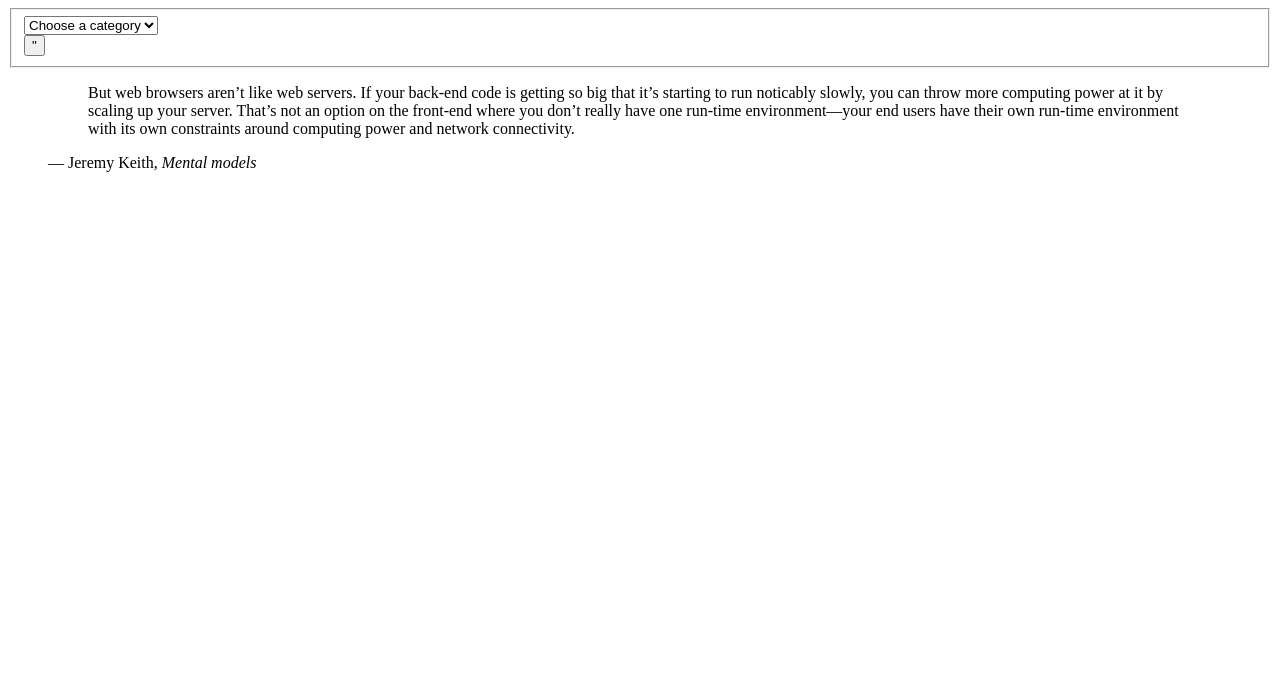
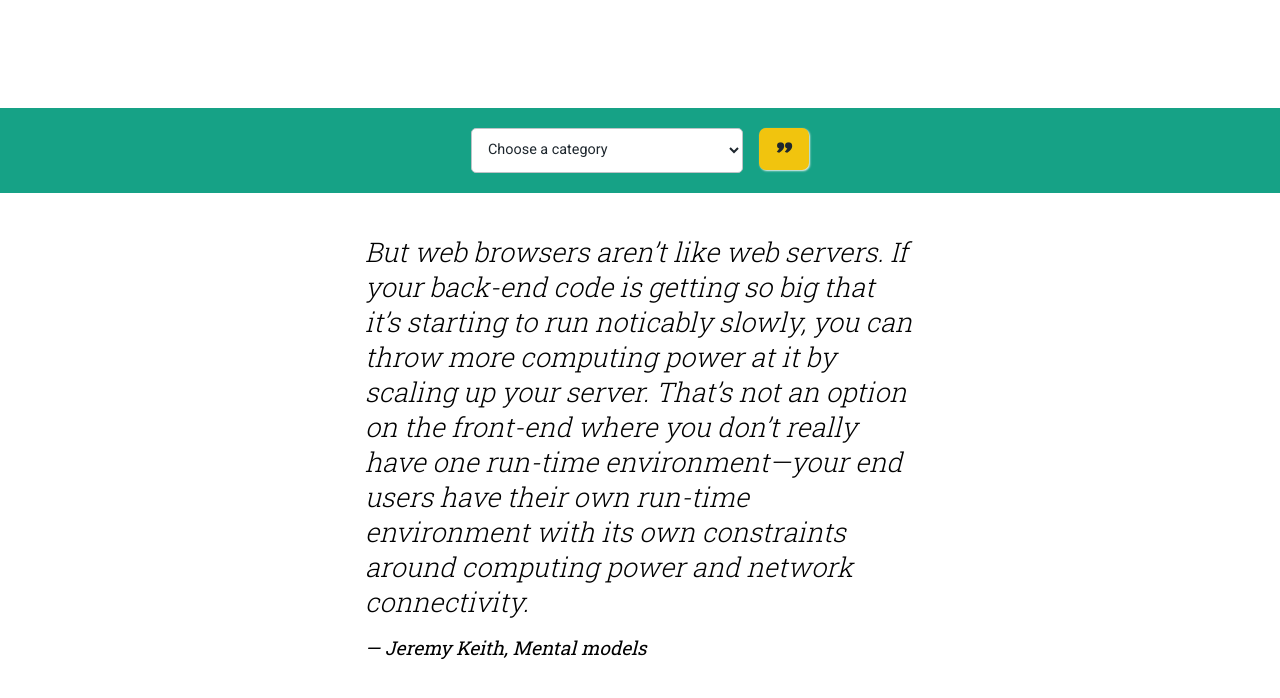
Before and after one commit to Web-Kute/quotes-random, a website: page index.html in a window 1280 px wide. Drawn offline with Linux system fonts and the light colour scheme; no server answers.

Commit message:
fix css add files

```diff
--- a/index.html
+++ b/index.html
@@ -7,7 +7,9 @@
   <meta name="viewport" content="width=device-width, initial-scale=1.0">
   <link rel="preconnect" href="https://fonts.googleapis.com">
   <link rel="preconnect" href="https://fonts.gstatic.com" crossorigin>
-  <title>Document</title>
+  <link rel="stylesheet" href="assets/css/style.min.css">
+  <link rel="stylesheet" href="assets/css/reset.css">
+  <title>Quotes Random</title>
 </head>
 
 <body>
@@ -40,6 +42,7 @@
       </figcaption>
     </figure>
   </main>
+  <script type="module" async defer src="assets/js/main.js"></script>
 </body>
 
 </html>
```
